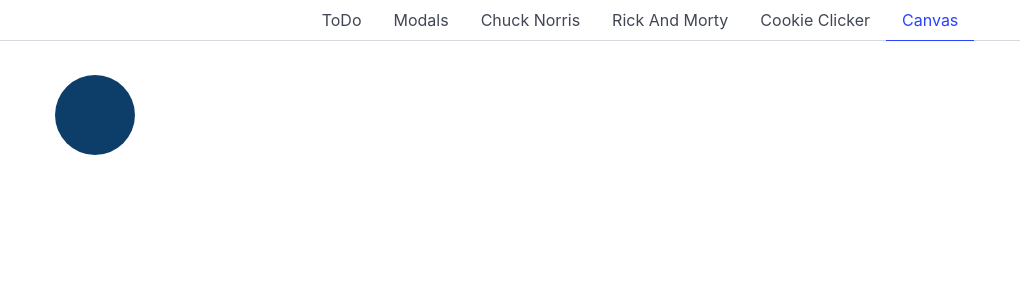
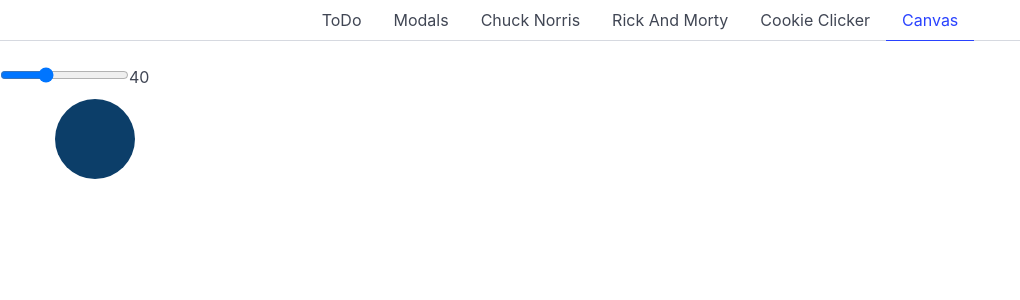
Before and after one commit to KennethVask/learnnode, a Vue app: page /canvas in a window 1280 px wide. Shown: the top 300 px of the page, without its empty margins (0-1020 px from the left). Built offline with nearby package versions, Linux system fonts and the light colour scheme.

Commit message:
Add control for radius of canvas ball

```diff
--- a/src/pages/CanvasExample.vue
+++ b/src/pages/CanvasExample.vue
@@ -1,11 +1,13 @@
 <script setup>
-import { onMounted } from 'vue';
+import { onMounted, ref } from 'vue';
 let x = 95;
 let y = 50;
 let balls = [];
 let r = 255;
-let b = 255;
-let g = 255;
+let b = 0;
+let g = 0;
+let radius = ref(40);
+
 onMounted(() => {
     let mycanvas = document.querySelector('#mycanvas');
     console.log(mycanvas);
@@ -31,7 +33,7 @@
         balls.push({
             x: x,
             y: y,
-            radius: 40,
+            radius: radius.value,
             red: r,
             green: g,
             blue: b,
@@ -61,5 +63,9 @@
 </script>
 
 <template>
+    <div>
+        <input v-model="radius" type="range" min="10" max="100" step="1">{{ radius }}
+    </div>
+
     <canvas id="mycanvas" tabindex="1" width="1600" height="800" @mousemove="mousemove"></canvas>
 </template>
```
